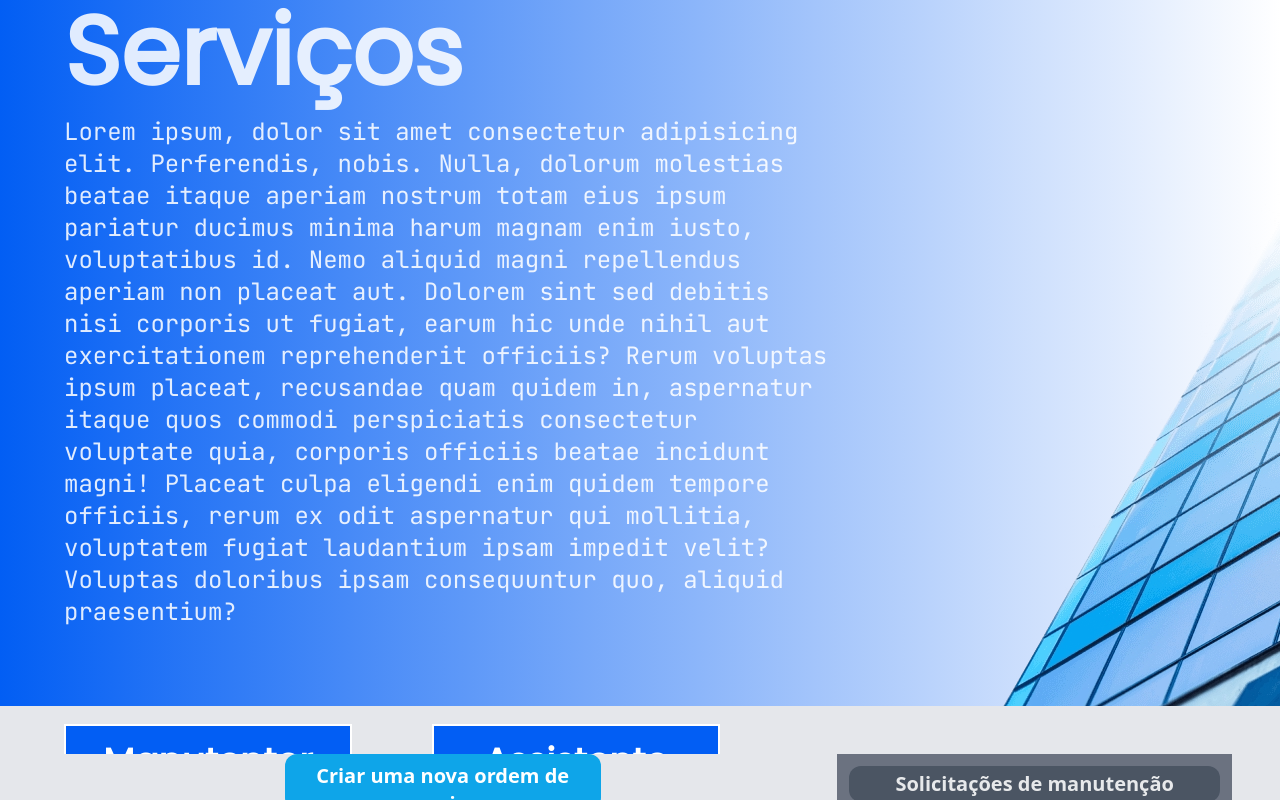
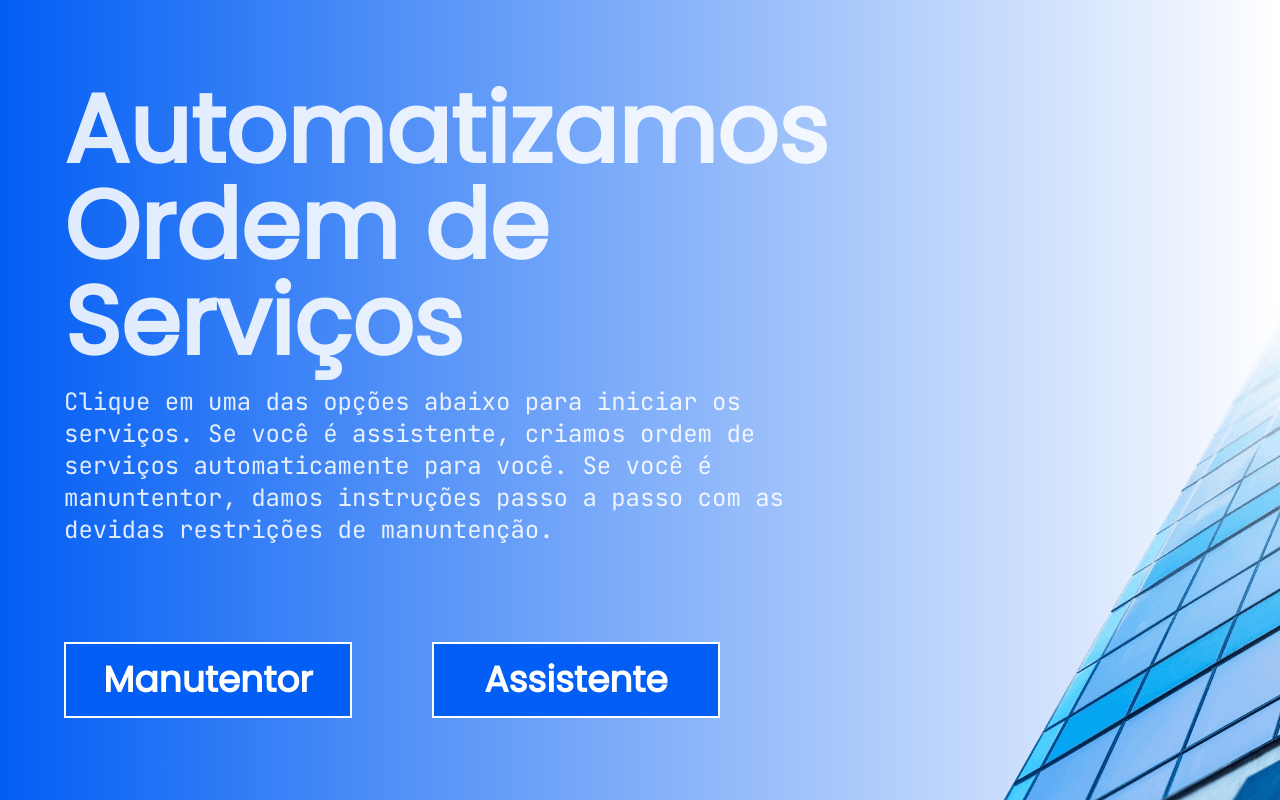
Before and after one commit to iTzFabregas/TractianHackathon, a React (Vite) app in the folder tractian-hack/: page / in a window 1280 px wide. Both pictures are taken after a click on the button "Assistente". Built offline with nearby package versions, Linux system fonts and the light colour scheme.

Commit message:
style: assistente

```diff
--- a/tractian-hack/src/App.jsx
+++ b/tractian-hack/src/App.jsx
@@ -19,7 +19,8 @@ function App() {
                 <div className='w-1/2 flex flex-col items-start justify-center p-16 gap-20'>
 					<div className= "gap-10">
 						<h1 className="text-8xl font-bold mb-4 relative z-10 font-poppins"> Automatizamos Ordem de Serviços </h1>
-						<p className="font-jetbrains text-2xl mb-4 relative z-10"> Lorem ipsum, dolor sit amet consectetur adipisicing elit. Perferendis, nobis. Nulla, dolorum molestias beatae itaque aperiam nostrum totam eius ipsum pariatur ducimus minima harum magnam enim iusto, voluptatibus id. Nemo aliquid magni repellendus aperiam non placeat aut. Dolorem sint sed debitis nisi corporis ut fugiat, earum hic unde nihil aut exercitationem reprehenderit officiis? Rerum voluptas ipsum placeat, recusandae quam quidem in, aspernatur itaque quos commodi perspiciatis consectetur voluptate quia, corporis officiis beatae incidunt magni! Placeat culpa eligendi enim quidem tempore officiis, rerum ex odit aspernatur qui mollitia, voluptatem fugiat laudantium ipsam impedit velit? Voluptas doloribus ipsam consequuntur quo, aliquid praesentium?
+						<p className="font-jetbrains text-2xl mb-4 relative z-10">
+                            Clique em uma das opções abaixo para iniciar os serviços. Se você é assistente, criamos ordem de serviços automaticamente para você. Se você é manuntentor, damos instruções passo a passo com as devidas restrições de manuntenção.
 						</p>
 					</div>
 					<div className='flex flex-row gap-20 font-bold text-4xl'>
--- a/tractian-hack/src/components/Assistente.jsx
+++ b/tractian-hack/src/components/Assistente.jsx
@@ -26,7 +26,7 @@ export default function Assistente() {
     return (
         <div className="w-full h-screen flex p-12 bg-gray-200">
             <div className="flex flex-col items-center w-8/12 bg-gray-200 text-center">
-                {status === 'idle' && <button className="bg-sky-500 p-2 w-2/5 h-14 rounded-xl text-xl font-bold hover:bg-blue-600 transition duration-300 text-white" onClick={(e) => handleClick(e)}>Criar uma nova ordem de serviço</button>}
+                {status === 'idle' && <button className="bg-white border-solid border-2 border-trac-blue p-2 w-2/5 h-14 rounded-base text-xl font-bold text-trac-blue" onClick={(e) => handleClick(e)}>Criar uma nova ordem de serviço</button>}
 
                 {status === 'ready' &&
                 <div className="flex w-8/12 gap-10 items-center">
@@ -39,15 +39,17 @@ export default function Assistente() {
                     </button>
                 </div>}
             </div>
-            <div className="w-4/12 bg-gray-500 overflow-y-auto">
-                <h1 className="text-center text-xl bg-gray-600 m-3 rounded-xl p-1">Solicitações de manutenção</h1>
+            <div className="w-4/12 bg-trac-lblue overflow-y-auto">
+                <h1 className="text-trac-blue text-center text-2xl bg-white m-3 rounded-base p-2">Solicitações de manutenção</h1>
                 {items.map(item => (
-                    <div className="m-5 bg-white h-1/5 rounded-xl text-black">
-                        <div className="text-right pt-4 pr-4 font-bold text-red-500 text-2xl">
-                            <button className="" onClick={() => deleteItem(item.id)}>X</button>
-                        </div>
+                    <div className="m-5 bg-white auto-h rounded-base p-3 text-black">
+                        <h1 className="text-xl text-trac-blue font-bold"> Solicitação Nº {item.id}</h1>
                         <p>{item.text}</p>
                         <p>Estado: {item.estado}.</p>
+                        <div className="text-center pt-4 pr-4 font-bold text-white text-2xl">
+                            <button className="rounded bg-red-500 p-2" onClick={() => deleteItem(item.id)}>Excluir </button>
+                        </div>
+
                     </div>
                 ))}
             </div>
```
